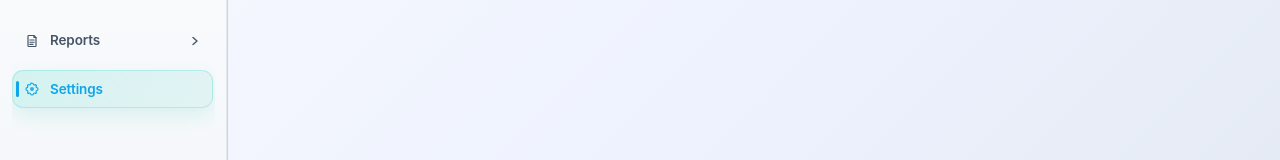
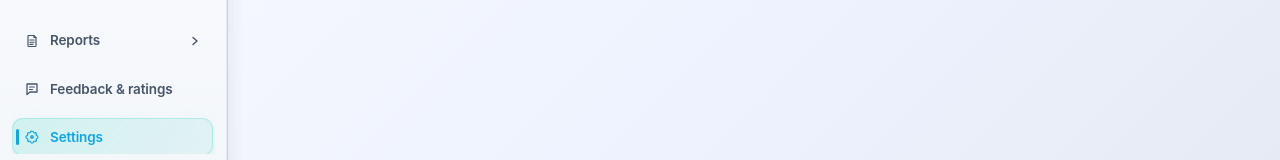
Before and after one commit to DenethKavinda/UniConnect, a React (Vite) app in the folder frontend/: page /admin/settings in a window 1280 px wide. Shown: the part 499-659 px from the top of the page. Built offline with nearby package versions, Linux system fonts and the light colour scheme; no server answers; sample sign-in values are in the browser's storage.

Commit message:
update to sid and nav bar

```diff
--- a/frontend/src/components/NavBar.jsx
+++ b/frontend/src/components/NavBar.jsx
@@ -30,14 +30,17 @@ const Navbar = () => {
           { path: "/", label: "Home" },
           { path: "/adminDashboard", label: "Dashboard" },
           { path: "/userManagement", label: "Users" },
+          { path: "/admin/feedback", label: "Feedback" },
           { path: "/admin/material-approval", label: "Materials" },
           { path: "/admin/settings", label: "Settings" },
         ]
       : [
           { path: "/", label: "Home" },
+          { path: "/dashboard", label: "Dashboard" },
           { path: "/materials", label: "Materials" },
           { path: "/groups", label: "Groups" },
           { path: "/posts", label: "Forum" },
+          { path: "/dashboard/feedback", label: "Feedback" },
         ];
 
   return (
--- a/frontend/src/components/Sidebar.jsx
+++ b/frontend/src/components/Sidebar.jsx
@@ -350,6 +350,27 @@ const menu = [
     ],
   },
   {
+    name: "Feedback & ratings",
+    path: "/admin/feedback",
+    icon: (
+      <svg width="16" height="16" viewBox="0 0 16 16" fill="none">
+        <path
+          d="M3 3h10v8H6l-3 2.5V3Z"
+          stroke="currentColor"
+          strokeWidth="1.3"
+          strokeLinejoin="round"
+          fill="none"
+        />
+        <path
+          d="M5.5 6h5M5.5 8.5h3"
+          stroke="currentColor"
+          strokeWidth="1.2"
+          strokeLinecap="round"
+        />
+      </svg>
+    ),
+  },
+  {
     name: "Settings",
     path: "/admin/settings",
     icon: (
@@ -599,11 +620,24 @@ function Sidebar() {
     navigate("/", { replace: true });
   };
 
+  const NAVBAR_HEIGHT = 70;
+
   return (
     <div
       style={{
         width: 228,
-        height: "100vh",
+        flexShrink: 0,
+        alignSelf: "stretch",
+      }}
+    >
+      <aside
+        style={{
+          position: "fixed",
+          top: NAVBAR_HEIGHT,
+          left: 0,
+          width: 228,
+          height: `calc(100vh - ${NAVBAR_HEIGHT}px)`,
+          zIndex: 30,
           background: isDark
             ? "linear-gradient(180deg, #050d1f 0%, #07142a 55%, #061022 100%)"
             : "linear-gradient(180deg, #ffffff 0%, #f8fafc 55%, #f1f5f9 100%)",
@@ -613,8 +647,8 @@ function Sidebar() {
           display: "flex",
           flexDirection: "column",
           padding: "24px 12px 16px",
-        flexShrink: 0,
           fontFamily: "'Inter', sans-serif",
+          boxSizing: "border-box",
           boxShadow: isDark
             ? "inset -1px 0 0 rgba(15,23,42,0.9), 6px 0 20px rgba(2,6,23,0.35)"
             : "inset -1px 0 0 rgba(226,232,240,0.9), 4px 0 14px rgba(15,23,42,0.06)",
@@ -834,6 +868,7 @@ function Sidebar() {
         </svg>
         Logout
       </button>
+      </aside>
     </div>
   );
 }
```
Lines whose indentation alone changed are shown as unchanged.
